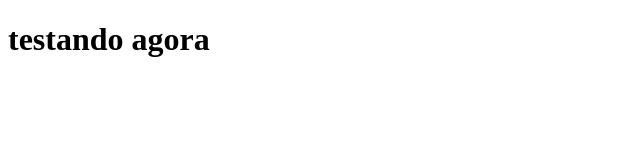
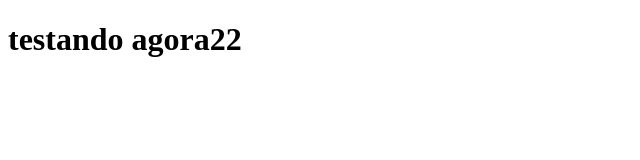
Before and after one commit to kleidsoncaldas/projetoshtml, a plain HTML site: page projetos html/Form.html in a window 1280 px wide. Shown: the full height of the page, 0-640 px from the left. Drawn offline with Linux system fonts and the light colour scheme.

Commit message:
teste23232

```diff
--- a/projetos html/Form.html
+++ b/projetos html/Form.html
@@ -6,6 +6,6 @@
     <title>Document</title>
 </head>
 <body>
-    <h1>testando agora</h1>
+    <h1>testando agora22</h1>
 </body>
 </html>
```
